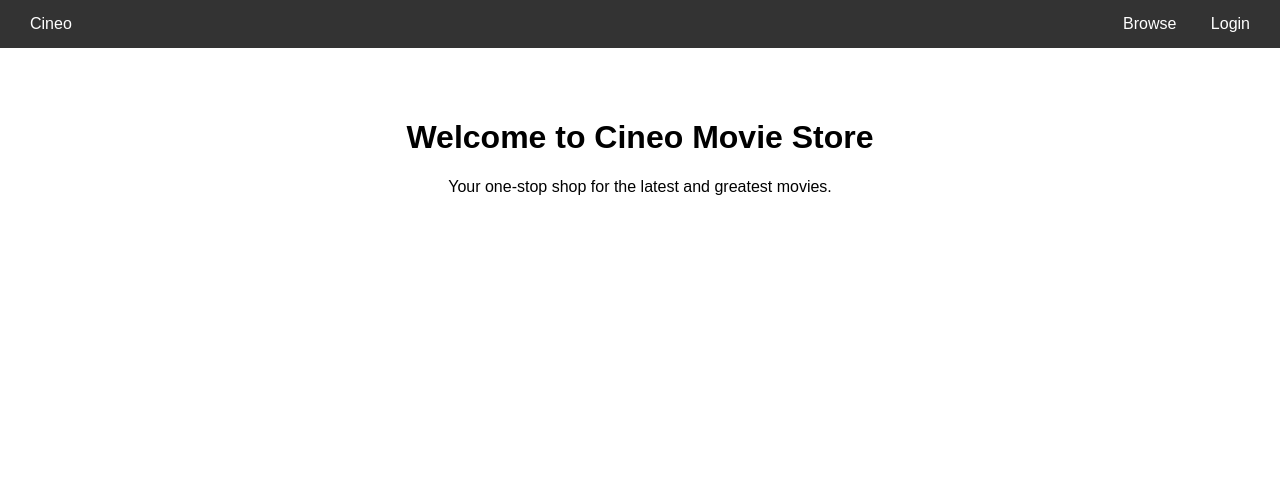
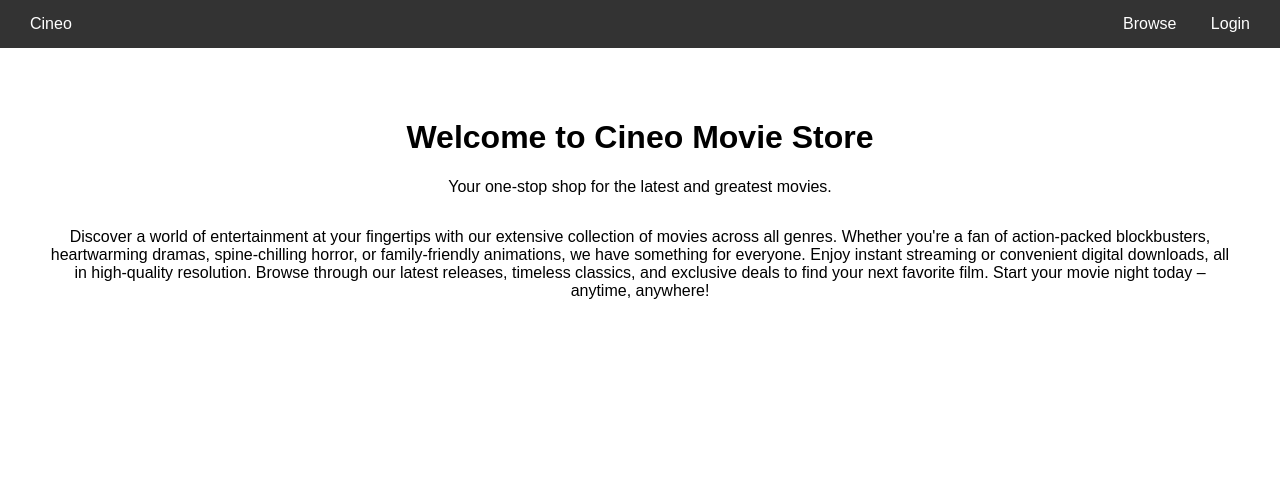
Before and after one commit to KiwiOperator/CS2340-Project-1, a Django app: page /store/home/ in a window 1280 px wide. Shown: the top 498 px of the page. Run offline with Django 5.2, Linux system fonts and the light colour scheme; data that the repository does not hold is empty.

Commit message:
Description

```diff
--- a/webapp/templates/moviestore/home.html
+++ b/webapp/templates/moviestore/home.html
@@ -49,6 +49,11 @@
             </div>
             <button class="carousel-btn next" onclick="moveCarousel(1)">&#10095;</button>
         </div>
+        <p>Discover a world of entertainment at your fingertips with our extensive collection of movies across all genres. Whether you're a fan of action-packed blockbusters, heartwarming dramas, spine-chilling horror, or family-friendly animations, we have something for everyone.
+
+Enjoy instant streaming or convenient digital downloads, all in high-quality resolution. Browse through our latest releases, timeless classics, and exclusive deals to find your next favorite film.
+
+Start your movie night today – anytime, anywhere!</p>
     </div>
 
     <div class="footer">
```
